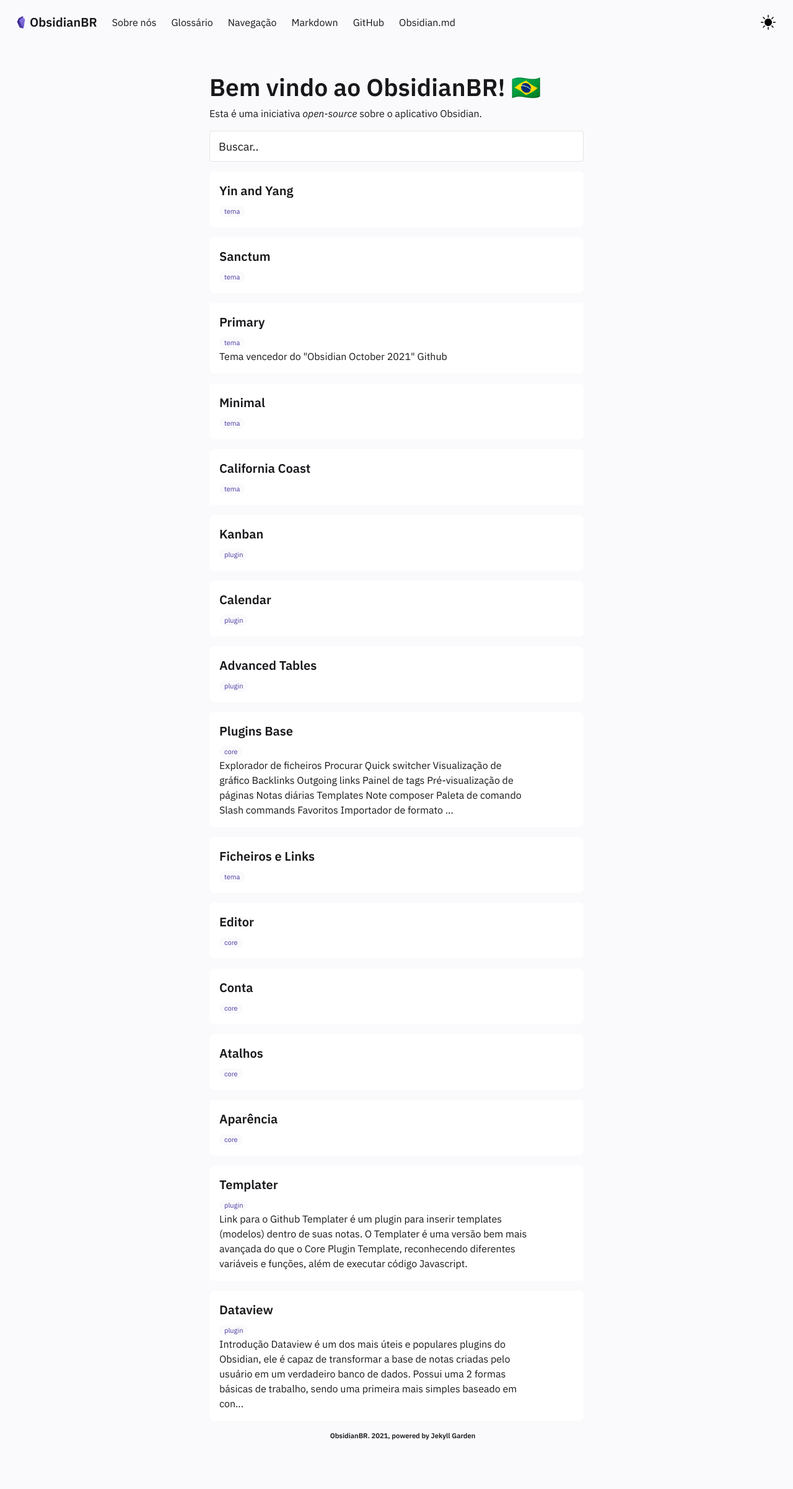
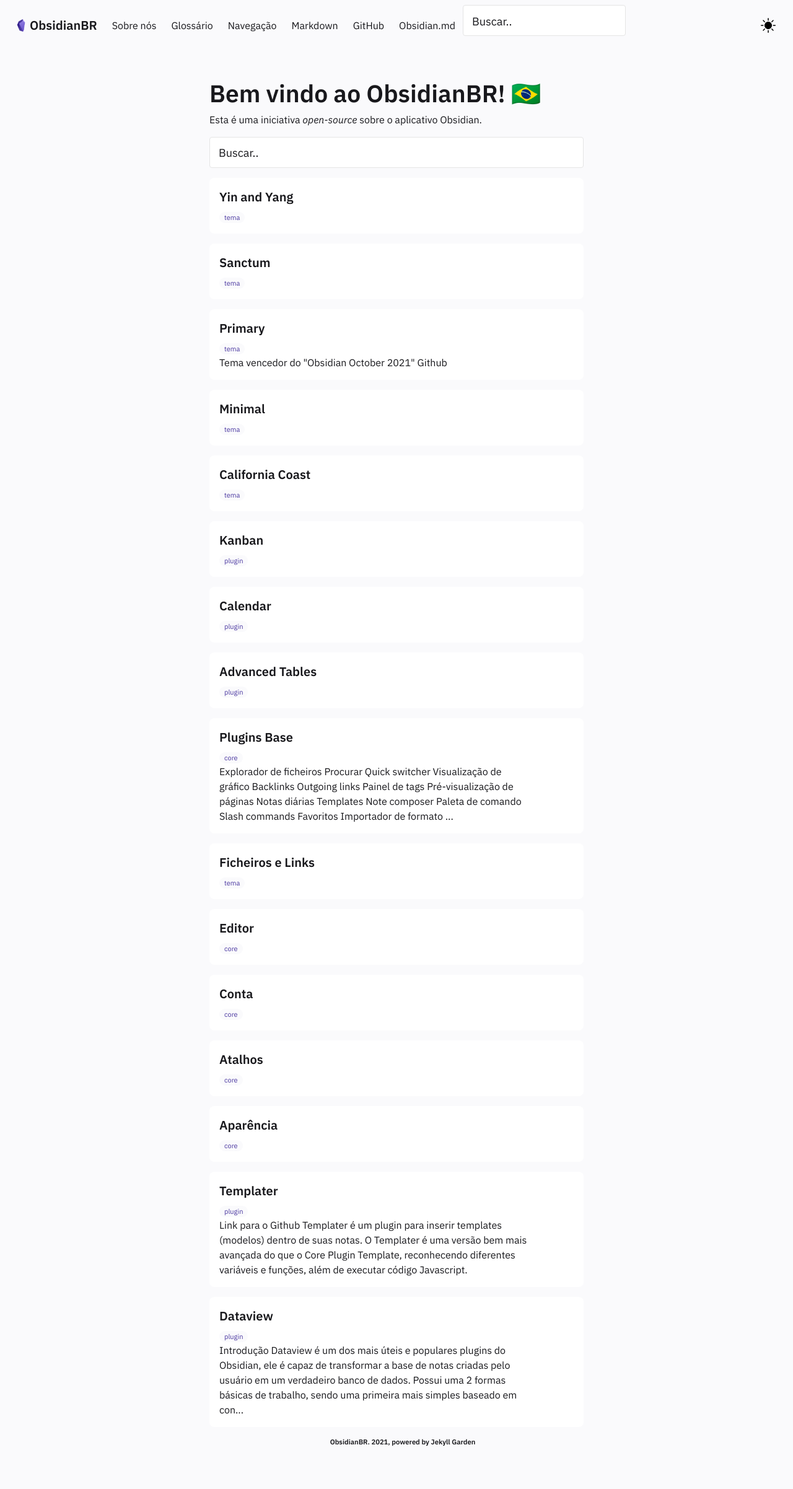
Before and after one commit to obsidianbr/obsidianbr.github.io, a Jekyll site: the page built from pages/index.md, in a window 1280 px wide. Shown: the whole page at 62% size. Built offline with Jekyll 4.4.1, drawn with Linux system fonts in a browser that asks for light colours.

Commit message:
Update Header.html

```diff
--- a/_includes/Header.html
+++ b/_includes/Header.html
@@ -71,6 +71,16 @@
         <a href="https://obsidian.md/"  target="_blank" class="navbar-item">
           Obsidian.md
         </a>
+          {%- if site.preferences.search.enabled -%}
+
+<!-- search bar -->
+<div class="block">
+    <input class="input is-medium" type="text" placeholder="Buscar.." id="search-input" autocomplete="off">
+    <div id="search-results" class="search-results"></div>
+</div>
+<script type="text/javascript" src="/assets/js/vendor/lunr.min.js"></script>
+<script src="/assets/js/Search.js"></script>
+{%- endif -%}
       </div>
       <div class="navbar-end is-hidden-mobile" onclick="modeSwitcher()" >
         <div class="navbar-item">
```
